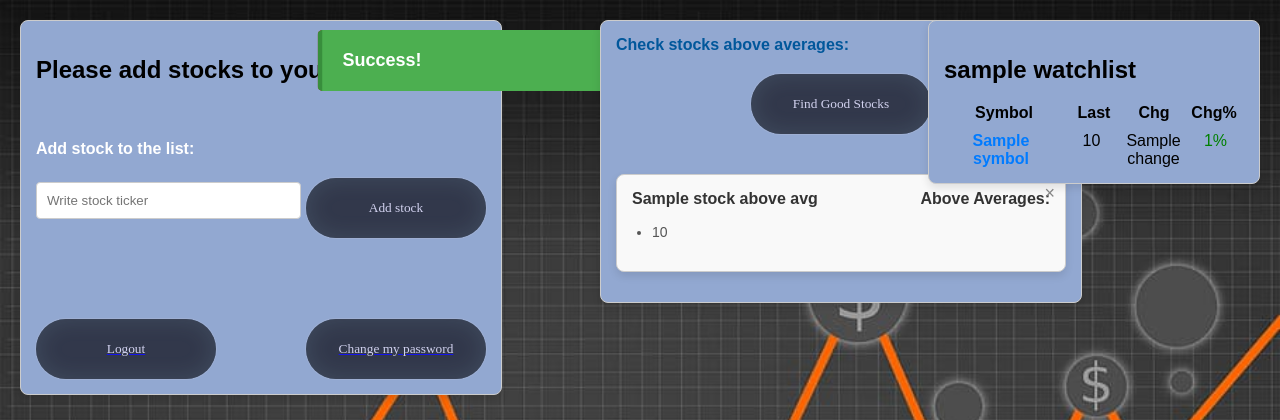
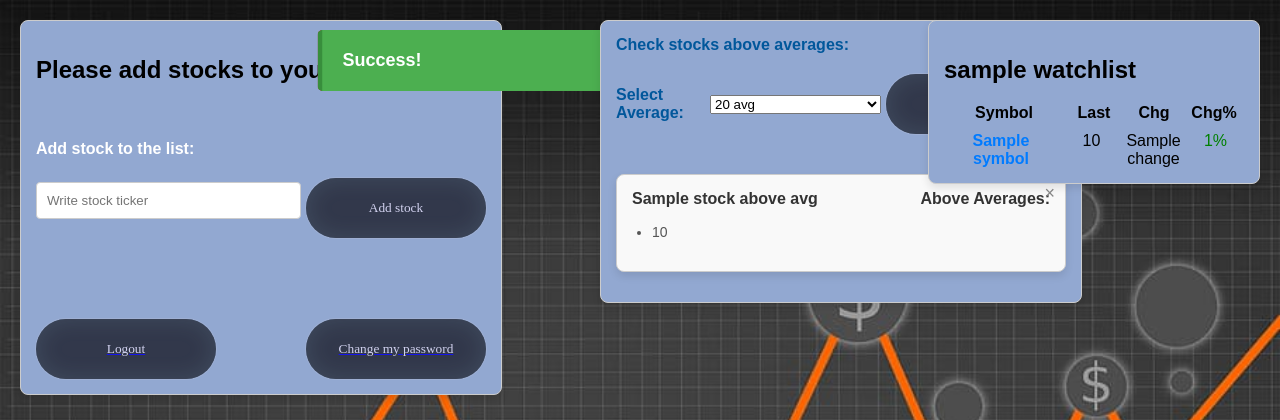
Before and after one commit to eranbabayov/stock_adviser, a Flask app: template templates/dashboard.html in a window 1280 px wide. Shown: the top 420 px of the page. Run offline with Flask 3, Linux system fonts and the light colour scheme; the template is opened without the code that fills it: most values are stand-ins (such as "Sample title", 1, 10 or a date in 2020).

Commit message:
Changes
Changes

```diff
--- a/app.py
+++ b/app.py
@@ -11,6 +11,7 @@ mail = Mail(app)
 
 failed_login_attempts = {}
 blocked_ips = {}
+ALL_SUPPORT_AVG = [20, 50, 150, 200]
 
 
 @app.route('/', methods=['GET', 'POST'])
@@ -56,14 +57,19 @@ def login():
         'login.html',
         user_added=request.args.get('user_added'), password_changed=request.args.get("password_changed"))
 
+
 @app.route('/stocks_above_avg', methods=['POST'])
 def stocks_above_avg():
+    avg_selection = request.form.getlist('avg_selection')
+    if 'all_avg' in avg_selection:
+        avg_selection = ALL_SUPPORT_AVG
+
     stocks_close, _ = get_user_stocks_info(session['user_stocks'], start_delta=365)
-    stock_above_avg = check_which_stocks_above_avg(stocks=session['user_stocks'], stocks_close=stocks_close)
+    stock_above_avg = check_which_stocks_above_avg(stocks=session['user_stocks'], stocks_close=stocks_close,
+                                                   avg_selection=avg_selection)
     print(stock_above_avg)
     return render_template('dashboard.html', username=session['username'], stocks=session['user_stocks'],
                            watchlist=session['watchlist_data'], stock_above_avg=stock_above_avg)
-
 
 
 @app.route('/add_stock', methods=['POST'])
@@ -72,10 +78,12 @@ def add_stock():
     print(f"Form data: {request.form}")  # Debugging line
     user_stocks = session.get('user_stocks', [])  # Fetch the user's stocks from the session (or another source)
     if not stock_to_add or not stock_to_add.isupper() or not check_if_etf_valid(stock_to_add):
-        return render_template('dashboard.html', username=session['username'], stocks=user_stocks,watchlist=session['watchlist_data'],
+        return render_template('dashboard.html', username=session['username'], stocks=user_stocks,
+                               watchlist=session['watchlist_data'],
                                failed_msg="Please type a valid stock etf!!.")
     if stock_to_add in session['user_stocks']:
-        return render_template('dashboard.html', username=session['username'], stocks=user_stocks,watchlist=session['watchlist_data'],
+        return render_template('dashboard.html', username=session['username'], stocks=user_stocks,
+                               watchlist=session['watchlist_data'],
                                failed_msg="The stock etf you entered already exists..")
 
     user_id = session['user_id']
@@ -87,7 +95,7 @@ def add_stock():
     stocks_close, watchlist_data = get_user_stocks_info([stock_to_add])
 
     session['watchlist_data'].append(watchlist_data[0])
-    for stock_name , stock_val in stocks_close.items():
+    for stock_name, stock_val in stocks_close.items():
         session['stocks_close'][stock_name] = stock_val
     return render_template('dashboard.html', username=session['username'], stocks=user_stocks,
                            watchlist=session['watchlist_data']
@@ -100,6 +108,7 @@ def password_reset_token():
         token = request.form.get("token")
         return redirect(url_for('password_change', token=token))
     return render_template('password_reset_token.html')
+
 
 @app.route('/password_reset', methods=['GET', 'POST'])
 def password_reset():
--- a/static/dashboard.css
+++ b/static/dashboard.css
@@ -37,6 +37,7 @@
     z-index: 10;
     font-family: Arial, sans-serif;
     max-height: 650px; /* Scrollable area height */
+    max-width: 650px; /* Scrollable area height */
     overflow-y: auto;  /* Enable vertical scrolling */
     scrollbar-width: thin; /* Thinner scrollbar for modern browsers */
     scrollbar-color: #ccc transparent; /* Custom scrollbar colors */
--- a/templates/dashboard.html
+++ b/templates/dashboard.html
@@ -46,8 +46,16 @@
 </div>
 
 <div class="stocks-info">
-    <label for="find_stocks">Check stocks above averages:</label>
+<label for="find_stocks">Check stocks above averages:</label>
     <form action="{{ url_for('stocks_above_avg') }}" method="POST" class="form-inline">
+        <label for="avg_selection">Select Average:</label>
+        <select id="avg_selection" name="avg_selection">
+            <option value="20">20 avg</option>
+            <option value="50">50 avg</option>
+            <option value="150">150 avg</option>
+            <option value="200">200 avg</option>
+            <option value="all_avg">All avg (20, 50, 150, 200)</option>
+        </select>
         <button class="button" type="submit">Find Good Stocks</button>
     </form>
     {% if stock_above_avg %}
--- a/yahoo_api.py
+++ b/yahoo_api.py
@@ -27,7 +27,7 @@ def get_last_day_stock_data(symbols):
     for symbol in symbols:
         try:
             ticker = yf.Ticker(symbol)
-            data = ticker.history(period='1d')
+            data = ticker.history(period='2d')
             last_price = data['Close'].iloc[-1]  # Get the last close price
             prev_close = data['Close'].iloc[-2] if len(data) > 1 else last_price
             change = last_price - prev_close
```
Also changed, not shown: common_functions.py (+9 -4 lines).
